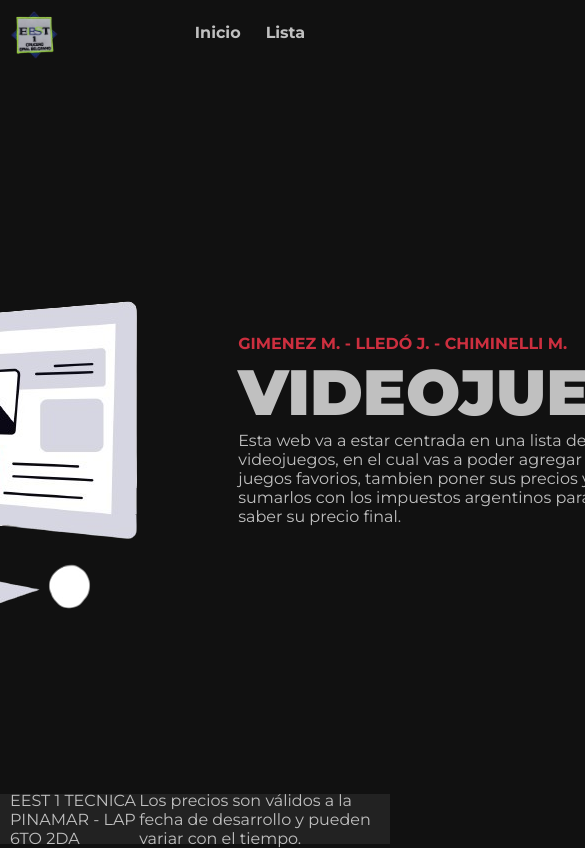
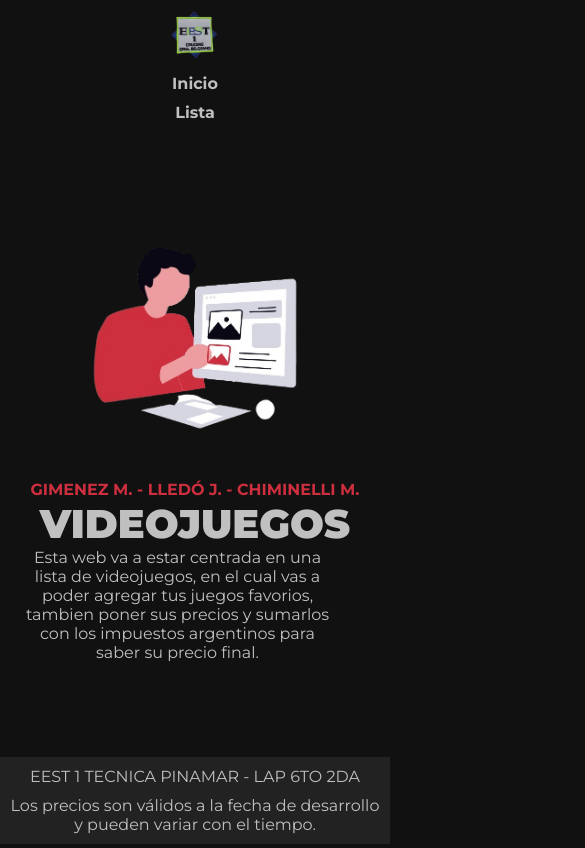
Before and after one commit to Maxi-Gimenez/Aplicaciones-Games, a plain HTML site: page index.html in a window 390 px wide. Shown: the top 848 px of the page, 585 px wide, since content can reach past the window. Drawn offline with Linux system fonts and the light colour scheme.

Commit message:
responsive

```diff
--- a/css/style.css
+++ b/css/style.css
@@ -214,3 +214,153 @@ main {
 
 .btn.cancelar {
     background-color: #333; }
+
+
+/* RESPONSIVE */
+@media (max-width: 768px) {
+    .Header-Container {
+        flex-direction: column;
+        align-items: center;
+        gap: 10px;
+        height: auto;
+    }
+
+    .Nav-UL {
+        margin: 0;
+        flex-direction: column;
+        width: auto;
+        gap: 10px;
+    }
+
+    .Container-Informacion {
+        flex-direction: column;
+        text-align: center;
+        gap: 30px;
+        padding: 20px;
+    }
+
+    .Image-Persona {
+        width: 80%;
+        max-width: 300px;
+    }
+
+    .Title-Informacion {
+        font-size: 2.5rem;
+    }
+
+    .Informacion {
+        width: 90%;
+        font-size: 1rem;
+    }
+
+    .tabla-juegos {
+        font-size: 0.8rem;
+    }
+
+    .tabla-juegos th,
+    .tabla-juegos td {
+        padding: 5px;
+    }
+
+    .button-Container {
+        flex-direction: column;
+        height: auto;
+        margin: 10px 0;
+    }
+
+    .button-agregar {
+        width: 100%;
+        max-width: 200px;
+    }
+
+    .form-completar {
+        flex-direction: column;
+        align-items: flex-start;
+    }
+
+    .input {
+        width: 100%;
+        max-width: 300px;
+    }
+
+    .Footer-Main {
+        flex-direction: column;
+        gap: 10px;
+        text-align: center;
+        height: auto;
+    }
+}
+
+@media (max-width: 768px) {
+  .Header-Container {
+    flex-direction: column;
+    align-items: center;
+    gap: 10px;
+    height: auto;
+  }
+
+  .Nav-UL {
+    margin: 0;
+    flex-direction: column;
+    width: auto;
+    gap: 10px;
+  }
+
+  .Container-Informacion {
+    flex-direction: column;
+    text-align: center;
+    gap: 30px;
+    padding: 20px;
+  }
+
+  .Image-Persona {
+    width: 80%;
+    max-width: 300px;
+  }
+
+  .Title-Informacion {
+    font-size: 2.5rem;
+  }
+
+  .Informacion {
+    width: 90%;
+    font-size: 1rem;
+  }
+
+  .tabla-juegos {
+    font-size: 0.8rem;
+  }
+
+  .tabla-juegos th,
+  .tabla-juegos td {
+    padding: 5px;
+  }
+
+  .button-Container {
+    flex-direction: column;
+    height: auto;
+    margin: 10px 0;
+  }
+
+  .button-agregar {
+    width: 100%;
+    max-width: 200px;
+  }
+
+  .form-completar {
+    flex-direction: column;
+    align-items: flex-start;
+  }
+
+  .input {
+    width: 100%;
+    max-width: 300px;
+  }
+
+  .Footer-Main {
+    flex-direction: column;
+    gap: 10px;
+    text-align: center;
+    height: auto;
+  }
+}
```
